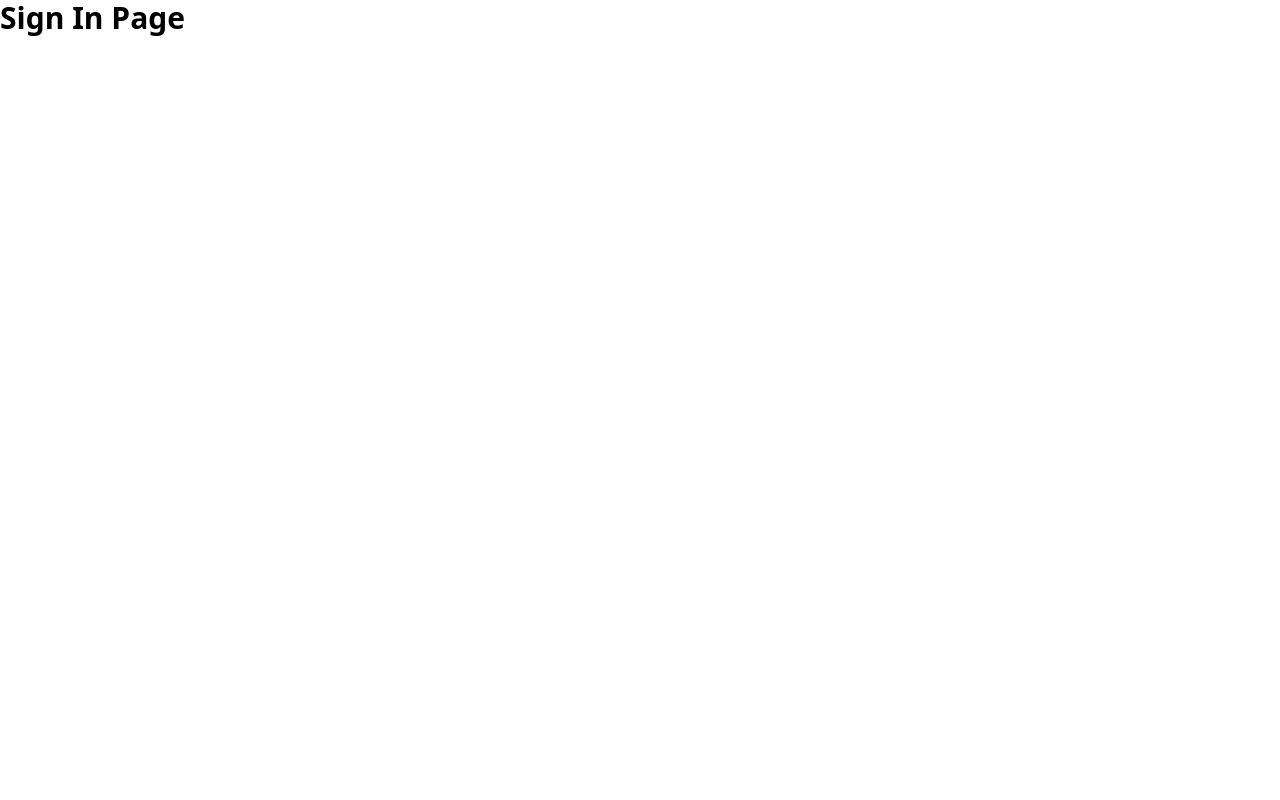
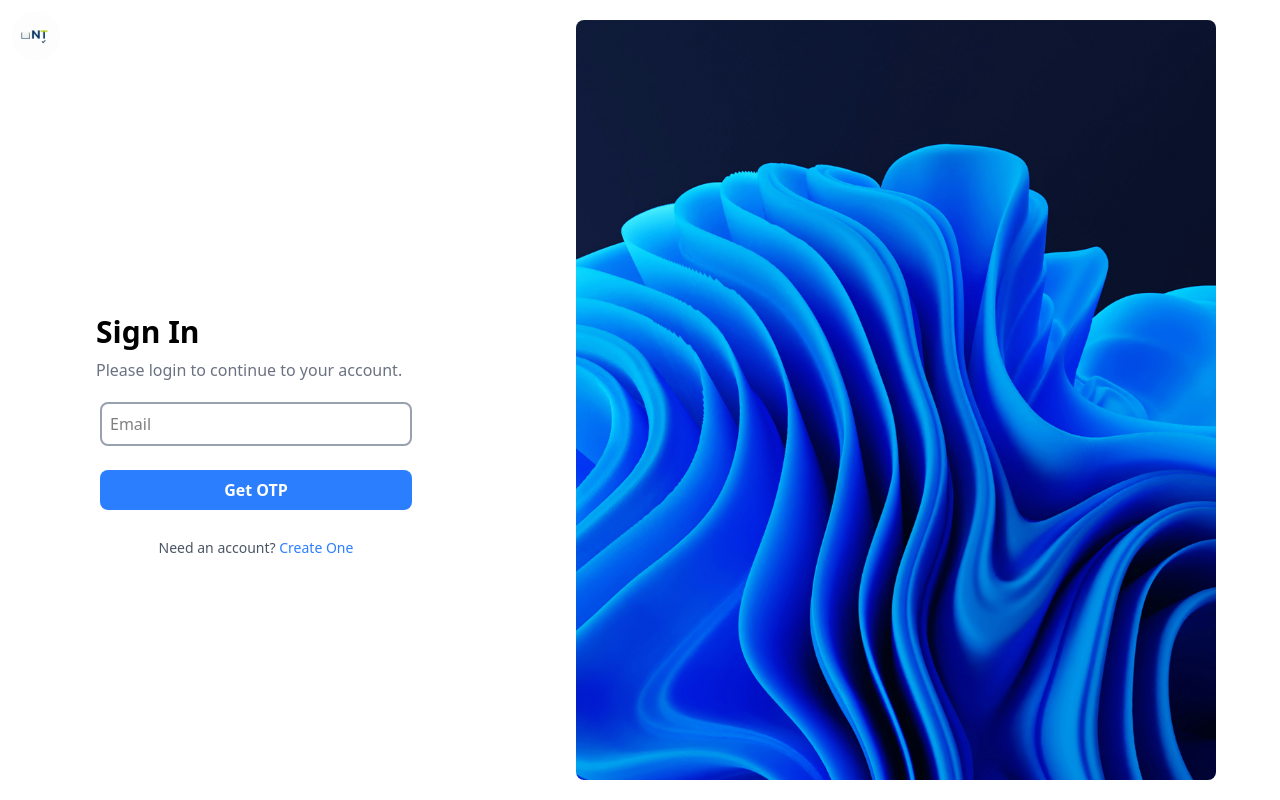
Before and after one commit to likhith1072/Note-Taking-Application, a React (Vite) app in the folder client/: page /signin in a window 1280 px wide. Built offline with nearby package versions, Linux system fonts and the light colour scheme.

Commit message:
Added SignIn UI

```diff
--- a/client/src/context/SignupContext.tsx
+++ /dev/null
@@ -1,50 +0,0 @@
-import { createContext, useContext, useState, useEffect } from "react";
-
-type SignupData = {
-  name: string;
-  dob: string;
-  email: string;
-  verifyingEmail: boolean;
-};
-
-type SignupContextType = {
-  signup: SignupData;
-  setSignup: (data: SignupData) => void;
-  resetSignup: () => void;
-};
-
-const SignupContext = createContext<SignupContextType | undefined>(undefined);
-
-export const SignupProvider = ({ children }: { children: React.ReactNode }) => {
-  const [signup, setSignupState] = useState<SignupData>(() => {
-    // Load from localStorage on first render
-    const saved = localStorage.getItem("signup");
-    return saved ? JSON.parse(saved) : { name: "", dob: "", email: "", verifyingEmail: false };
-  });
-
-  // Sync to localStorage whenever signup changes
-  useEffect(() => {
-    localStorage.setItem("signup", JSON.stringify(signup));
-  }, [signup]);
-
-  const setSignup = (data: SignupData) => {
-    setSignupState(data);
-  };
-
-  const resetSignup = () => {
-    setSignupState({ name: "", dob: "", email: "", verifyingEmail: false });
-    localStorage.removeItem("signup");
-  };
-
-  return (
-    <SignupContext.Provider value={{ signup, setSignup, resetSignup }}>
-      {children}
-    </SignupContext.Provider>
-  );
-};
-
-export const useSignup = () => {
-  const context = useContext(SignupContext);
-  if (!context) throw new Error("useSignup must be used within SignupProvider");
-  return context;
-};
--- a/client/src/main.tsx
+++ b/client/src/main.tsx
@@ -3,14 +3,12 @@ import { createRoot } from 'react-dom/client'
 import './index.css'
 import App from './App.tsx'
 import { UserProvider } from "./context/UserContext";
-import { SignupProvider } from "./context/SignupContext";
+
 
 createRoot(document.getElementById('root')!).render(
   <StrictMode>
     <UserProvider>
-      <SignupProvider>
-        <App />
-      </SignupProvider>
+          <App />
     </UserProvider>
   </StrictMode>,
 )
--- a/client/src/pages/SignIn.tsx
+++ b/client/src/pages/SignIn.tsx
@@ -1,11 +1,224 @@
+import { useState } from "react";
+import { toast } from 'react-toastify';
+import { useUser } from "../context/UserContext";
+// import { useSignin } from "../context/SigninContext";
+import { Link, useNavigate } from "react-router-dom";
 
 
-function SignIn() {
+export default function SigninPage() {
+  const navigate = useNavigate();
+  const { user, setUser } = useUser();
+  // const { signin, setSignin, resetSignin } = useSignin();
+
+  const [email, setEmail] = useState<string>("");
+  const [verifyingEmail, setVerifyingEmail] = useState<boolean>( false);
+  const [OTP, setOTP] = useState<string>("");
+
+  const [loading, setLoading] = useState<boolean>(false);
+
+  const handleResendOTP = async (e: React.MouseEvent) => {
+    e.preventDefault();
+      if (!email) {
+        return toast.error("Please fill out all fields.");
+      }
+
+      const response = await fetch("/api/auth/send-otp", {
+        method: "POST",
+        headers: {
+          "Content-Type": "application/json",
+        },
+        credentials: "include",
+        body: JSON.stringify({ email }),
+      });
+
+      const data = await response.json();
+
+      if (data.success) {
+        toast.success("Please verify using OTP.");
+
+      } else {
+        toast.error(data.message);
+
+      }
+
+
+  }
+
+  const handleSubmit = async (e: React.FormEvent) => {
+    e.preventDefault();
+
+    if (verifyingEmail) {
+      setLoading(true);
+      // Verify email with OTP (sign in flow)
+      const response = await fetch("/api/auth/signin", {
+        method: "POST",
+        headers: {
+          "Content-Type": "application/json",
+        },
+        credentials: "include",
+        body: JSON.stringify({ email, otp: OTP }), // ✅ lowercase "otp"
+      });
+
+      const data = await response.json();
+
+      if (data.success) {
+        toast.success("OTP verified successfully!");
+        setUser({ id: data.rest._id, username: data.rest.username, email: data.rest.email, dob: data.rest.dob }); // ✅ use full user object
+        console.log(data)
+        setVerifyingEmail(false);
+
+        setLoading(false);
+        navigate("/");
+      } else {
+        toast.error(data.message);
+      }
+    } else {
+      setLoading(true);
+      if (!email) {
+        setLoading(false);
+        return toast.error("Please fill out all fields.");
+      }
+
+      const response = await fetch("/api/auth/send-otp", {
+        method: "POST",
+        headers: {
+          "Content-Type": "application/json",
+        },
+        credentials: "include",
+        body: JSON.stringify({ email }),
+      });
+
+      const data = await response.json();
+
+      if (data.success) {
+        toast.success("Please verify using OTP.");
+        setVerifyingEmail(true);
+
+        setLoading(false);
+      } else {
+        toast.error(data.message);
+        setLoading(false);
+      }
+    }
+  };
+
+
   return (
-    <div>
-      <h1 className="text-3xl font-bold">Sign In Page</h1>
+    <div className="min-h-screen flex items-center justify-center w-full ">
+
+
+      {/* Left form section */}
+      <div className=" lg:w-[40vw] w-full  flex flex-col h-[100vh] pt-15 sm:pt-0">
+        {/* Logo */}
+        <div className="flex items-center sm:justify-start justify-center sm:p-3 ">
+          <img src="/NoteTakerLogo.png" alt="Logo" className="rounded-full w-12 h-12" />
+        </div>
+        <div className="mx-auto flex flex-col  items-center justify-center lg:w-[40vw] md:w-[45vw] sm:w-[55vw] w-[90vw] p-[2vw] sm:h-full   ">
+          <div className="flex flex-col sm:items-start items-center justify-center xl:w-[25vw] lg:w-[30vw] md:w-[35vw] sm:w-[40vw] w-[80vw]">
+            <h2 className="text-3xl font-bold mb-2">Sign In</h2>
+            <p className="text-gray-500 mb-4">
+              Please login to continue to your account.
+            </p>
+          </div>
+
+
+          <form
+            className="space-y-6 xl:w-[25vw] lg:w-[30vw] md:w-[35vw] sm:w-[40vw] w-[80vw] p-1"
+            onSubmit={handleSubmit}
+          >
+
+            {/* Email */}
+            <div className="relative">
+
+              <input
+                type="email"
+                id="email"
+                placeholder="Email"
+                value={email}
+                onChange={(e) => setEmail(e.target.value)}
+                className={`peer w-full p-2 border-2 border-gray-400 rounded-lg focus:outline-none ${!verifyingEmail && "focus:border-blue-600"} `}
+                required
+                readOnly={verifyingEmail}
+              />
+              <label
+                htmlFor="email"
+                className={`absolute left-2 top-0 text-xs -translate-y-1/2 z-20 font-semibold bg-white px-1
+               transition-all cursor-text  ${email ? "block" : "hidden"} peer-focus:block
+               peer-focus:top-0 ${!verifyingEmail && "peer-focus:text-blue-600"}`}
+              >Email
+              </label>
+            </div>
+
+            {/* OTP */}
+            {verifyingEmail && (<>
+              <div className="relative">
+                <input
+                  type='numeric'
+                  id="otp"
+                  placeholder="OTP"
+                  value={OTP}
+                  onChange={(e) => setOTP(e.target.value)}
+                  className="peer w-full p-2 border-2 border-gray-400 rounded-lg
+                 focus:outline-none focus:border-blue-600"
+                  required
+                  maxLength={6}         // limit digits
+                />
+                <label
+                  htmlFor="otp"
+                  className={`absolute left-2 top-0 text-xs -translate-y-1/2 z-20 font-semibold bg-white px-1
+                 transition-all cursor-text  ${OTP ? "block" : "hidden"} peer-focus:block
+                 peer-focus:top-0 peer-focus:text-blue-600`}
+                >
+                  OTP
+                </label>
+              </div>
+
+             <button className="text-blue-500 hover:underline hover:text-blue-600" onClick={handleResendOTP}
+            >
+              resend OTP
+            </button>
+            </>
+
+
+            )
+            }
+
+
+
+            {/* Submit Button */}
+            <button
+              type="submit"
+              className={`w-full bg-blue-500 text-white py-2 rounded-lg font-semibold  hover:bg-blue-600 transition
+                            ${loading ? "opacity-50 cursor-not-allowed" : "cursor-pointer"}`}
+              disabled={loading}
+            >
+              {verifyingEmail ? "Sign In" : "Get OTP"}
+            </button>
+          </form>
+
+
+          <p className="mt-6 text-sm text-gray-600 text-center">
+            Need an account?{" "}
+            <Link to="/signup" className="text-blue-500 hover:underline hover:text-blue-600">
+              Create One
+            </Link>
+          </p>
+        </div>
+
+      </div>
+
+      {/* Right Image Section (hidden on small screens) */}
+      <div className="hidden lg:flex items-center justify-center lg:w-[60vw] h-[100vh]">
+        <div className="h-[95vh]  lg:w-[50vw] flex items-center justify-center">
+          <img
+            src="/SignUpSideImage.jpg" // replace with your image path
+            alt="Signup Illustration"
+            className="w-full h-full object-cover rounded-lg"
+          />
+        </div>
+
+      </div>
+
     </div>
-  )
+  );
 }
-
-export default SignIn
--- a/client/src/pages/SignUp.tsx
+++ b/client/src/pages/SignUp.tsx
@@ -1,20 +1,17 @@
 import { useState } from "react";
 import { toast } from 'react-toastify';
 import { useUser } from "../context/UserContext";
-import { useSignup } from "../context/SignupContext";
 import { Link, useNavigate } from "react-router-dom";
 
 
 export default function SignupPage() {
      const navigate = useNavigate();
       const { user, setUser } = useUser();
-  const { signup, setSignup, resetSignup } = useSignup();
 
-
-    const [name, setName] = useState<string>(signup.name || "");
-    const [dob, setDob] = useState<string>(signup.dob || "");
-    const [email, setEmail] = useState<string>(signup.email || "");
-    const [verifyingEmail, setVerifyingEmail] = useState<boolean>(signup.verifyingEmail || false);
+    const [name, setName] = useState<string>("");
+    const [dob, setDob] = useState<string>("");
+    const [email, setEmail] = useState<string>("");
+    const [verifyingEmail, setVerifyingEmail] = useState<boolean>(false);
     const [OTP, setOTP] = useState<string>("");
 
    const [loading,setLoading]=useState<boolean>(false);
@@ -41,7 +38,6 @@ export default function SignupPage() {
             setUser({id:data.rest._id,username:data.rest.username,email:data.rest.email,dob:data.rest.dob }); // ✅ use full user object
             console.log(data)
             setVerifyingEmail(false);
-            resetSignup();
             setLoading(false);
             navigate("/");
         } else {
@@ -70,7 +66,6 @@ export default function SignupPage() {
         if (data.success) {
             toast.success("Sign up successful, please verify using OTP.");
             setVerifyingEmail(true);
-            setSignup({ name, dob, email, verifyingEmail: true });
             setLoading(false);
         } else {
             toast.error(data.message);
@@ -205,8 +200,8 @@ export default function SignupPage() {
                         {/* Submit Button */}
                         <button
                             type="submit"
-                            className={`w-full bg-blue-500 text-white py-2 rounded-lg font-semibold cursor-pointer hover:bg-blue-600 transition
-                            ${loading && "opacity-50 cursor-not-allowed"}`}
+                            className={`w-full bg-blue-500 text-white py-2 rounded-lg font-semibold  hover:bg-blue-600 transition
+                            ${loading ? "opacity-50 cursor-not-allowed" : "cursor-pointer"}`}
                             disabled={loading}
                         >
                             {verifyingEmail ? "Sign Up" : "Get OTP"}
```
Also changed, not shown: 1 other file (tests, documents, lock files or other folders).
